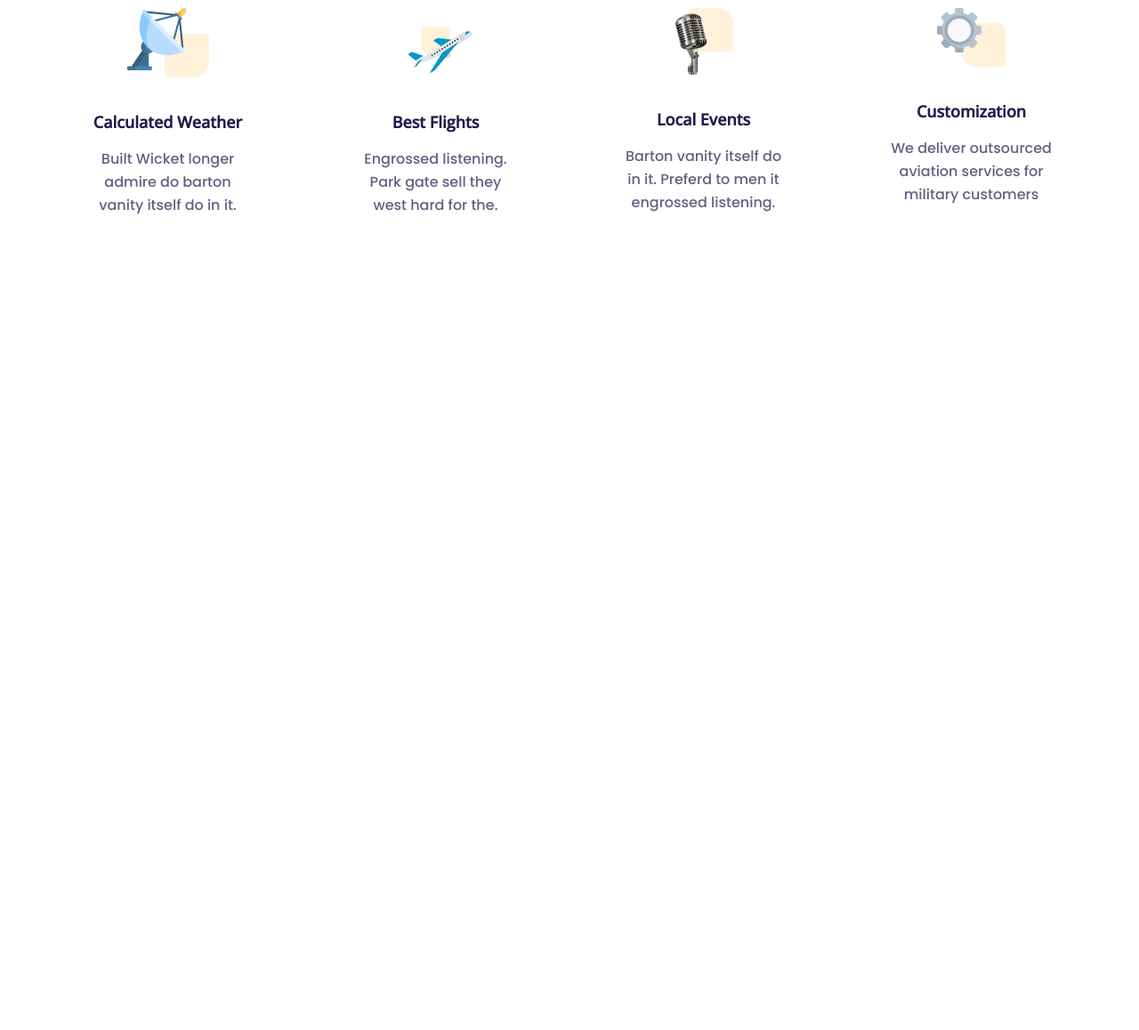
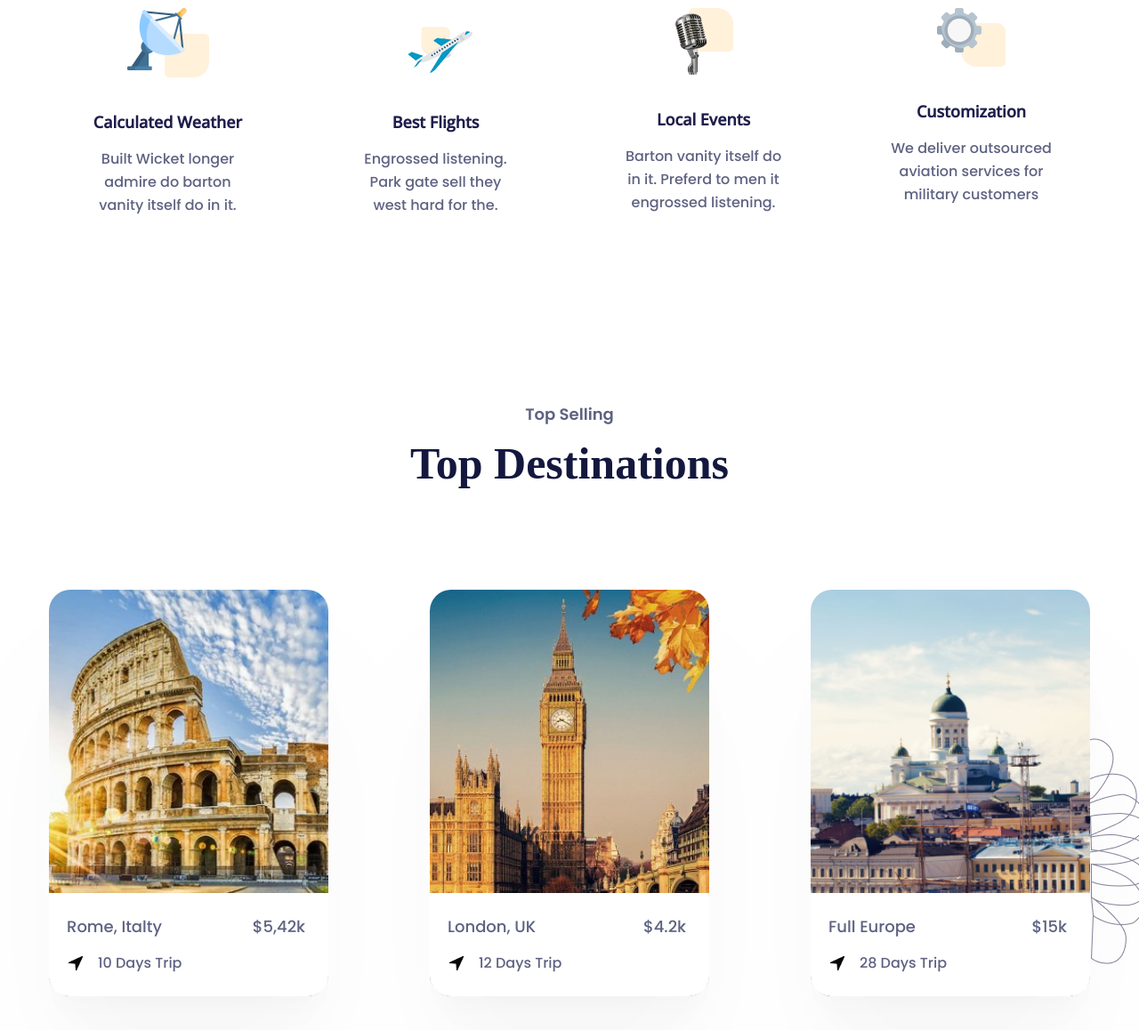
Before and after one commit to anastasiiagi/-jadoo.github.io-, a plain HTML site: page index.html in a window 1280 px wide. Shown: the part 1075-2233 px from the top of the page at 89% size. Before the commit the page ends 1527 px from the top, so only its background shows below. Drawn offline with nearby package versions, Linux system fonts and the light colour scheme; a web font is replaced by a local one.

Commit message:
added section selling

```diff
--- a/css/parts/_basic.scss
+++ b/css/parts/_basic.scss
@@ -35,6 +35,7 @@ img {
     text-align: center;
     color: $grey;
     margin: 0;
+    text-align: center;
 }
 
 .title {
--- /dev/null
+++ b/css/parts/_selling.scss
@@ -0,0 +1,109 @@
+.selling {
+    padding-bottom: 186px;
+    &__container {
+        position: relative;
+    }
+
+    &__rome {
+        background: url(../img/rome.jpg);
+        background-size: cover;
+    }
+
+    &__ben {
+        background: url(../img/tower.jpg);
+        background-size: cover;
+        @media (max-width: 607px) {
+            margin-top: 20px;
+        }
+    }
+
+    &__eur {
+        background: url(../img/eur.png);
+        background-size: cover;
+        @media (max-width: 996px) {
+            margin-top: 20px;
+        }
+    }
+
+    &__top {
+        display: flex;
+        flex-direction: column;
+        align-items: center;
+        justify-content: center;
+    }
+
+    &__hero {
+        display: flex;
+        justify-content: space-between;
+        align-items: center;
+        @media (max-width: 996px) {
+            flex-wrap: wrap;
+            justify-content: space-around;
+        }
+    }
+
+    &__card {
+        filter: drop-shadow(0px 100px 80px rgba(0, 0, 0, 0.02)) drop-shadow(0px 64.8148px 46.8519px rgba(0, 0, 0, 0.0151852)) drop-shadow(0px 38.5185px 25.4815px rgba(0, 0, 0, 0.0121481)) drop-shadow(0px 20px 13px rgba(0, 0, 0, 0.01)) drop-shadow(0px 8.14815px 6.51852px rgba(0, 0, 0, 0.00785185)) drop-shadow(0px 1.85185px 3.14815px rgba(0, 0, 0, 0.00481481));
+        border-radius: 24px;
+        display: flex;
+        align-items: end;
+        width: 314px;
+        height: 457px;
+        @media (max-width: 996px) {
+            width: 45%;
+        }
+        @media (max-width: 607px) {
+            width: 96%;
+        }
+
+
+        &-info {
+            background: white;
+            width: inherit;
+            padding: 27px 26px 27px 20px;
+            border-radius: 0 0 23px 23px;
+            @media (max-width: 996px) {
+                width: 100%;
+            }
+        }
+
+        &-price {
+            display: flex;
+            justify-content: space-between;
+        }
+
+        &-block {
+            display: flex;
+            align-items: center;
+            margin-top: 20px;
+        }
+
+        &-days {
+            margin-left: 15px;
+            font-family: Poppins;
+            font-style: normal;
+            font-weight: 500;
+            font-size: 16px;
+            line-height: 124.5%;
+            color: $grey;
+        }
+    }
+
+    &__span {
+        font-family: Poppins;
+        font-style: normal;
+        font-weight: 500;
+        font-size: 18px;
+        line-height: 124.5%;
+        color: $grey;
+    }
+    &__img {
+        position: absolute;
+        z-index: -1;
+        right: -55px;
+        top: 378px;
+        @media (max-width: 996px) {
+            display: none;
+        }
+    }
+}
--- a/css/parts/_services.scss
+++ b/css/parts/_services.scss
@@ -3,6 +3,9 @@
     flex-direction: column;
     text-align: center;
     padding-bottom: 123px;
+    @media (max-width: 607px) {
+        padding-bottom: 70px;
+    }
 
     &__container {
         background: url(../img/stars.png);
--- a/css/style.scss
+++ b/css/style.scss
@@ -3,4 +3,5 @@
 @import "parts/basic";
 @import "parts/buttons";
 @import "parts/header";
-@import "parts/services"
+@import "parts/services";
+@import "parts/selling";
--- a/index.html
+++ b/index.html
@@ -101,6 +101,54 @@
                 </div>
             </div>
         </section>
+
+        <section class="selling">
+            <div class="container selling__container">
+                <div class="selling__top">
+                    <span class="span">Top Selling</span>
+                    <h2 class="title">Top Destinations</h2>
+                </div>
+                <div class="selling__hero">
+                    <div class="selling__card selling__rome">
+                        <div class="selling__card-info">
+                            <div class="selling__card-price">
+                                <span class="selling__span">Rome, Italty</span>
+                                <span class="selling__span">$5,42k</span>
+                            </div>
+                            <div class="selling__card-block">
+                                <img src="img/navigation.png" alt="icon">
+                                <span class="selling__card-days">10 Days Trip</span>
+                            </div>
+                        </div>
+                    </div>
+                    <div class="selling__card selling__ben">
+                        <div class="selling__card-info">
+                            <div class="selling__card-price ">
+                                <span class="selling__span">London, UK</span>
+                                <span class="selling__span">$4.2k</span>
+                            </div>
+                            <div class="selling__card-block">
+                                <img src="img/navigation.png" alt="icon">
+                                <span class="selling__card-days">12 Days Trip</span>
+                            </div>
+                        </div>
+                    </div>
+                    <div class="selling__card selling__eur">
+                        <div class="selling__card-info">
+                            <div class="selling__card-price">
+                                <span class="selling__span">Full Europe</span>
+                                <span class="selling__span">$15k</span>
+                            </div>
+                            <div class="selling__card-block">
+                                <img src="img/navigation.png" alt="icon">
+                                <span class="selling__card-days">28 Days Trip</span>
+                            </div>
+                        </div>
+                    </div>
+                </div>
+                <img class="selling__img" src="img/decoree.png" alt="">
+            </div>
+        </section>
     </main>
 </body>
 
```
Also changed, not shown: css/style.css, img/airplane.png (deleted), img/decoree.png (added), img/eur.png (added), img/navigation.png (added), img/rome.jpg (added), img/tower.jpg (added), 1 other file.
